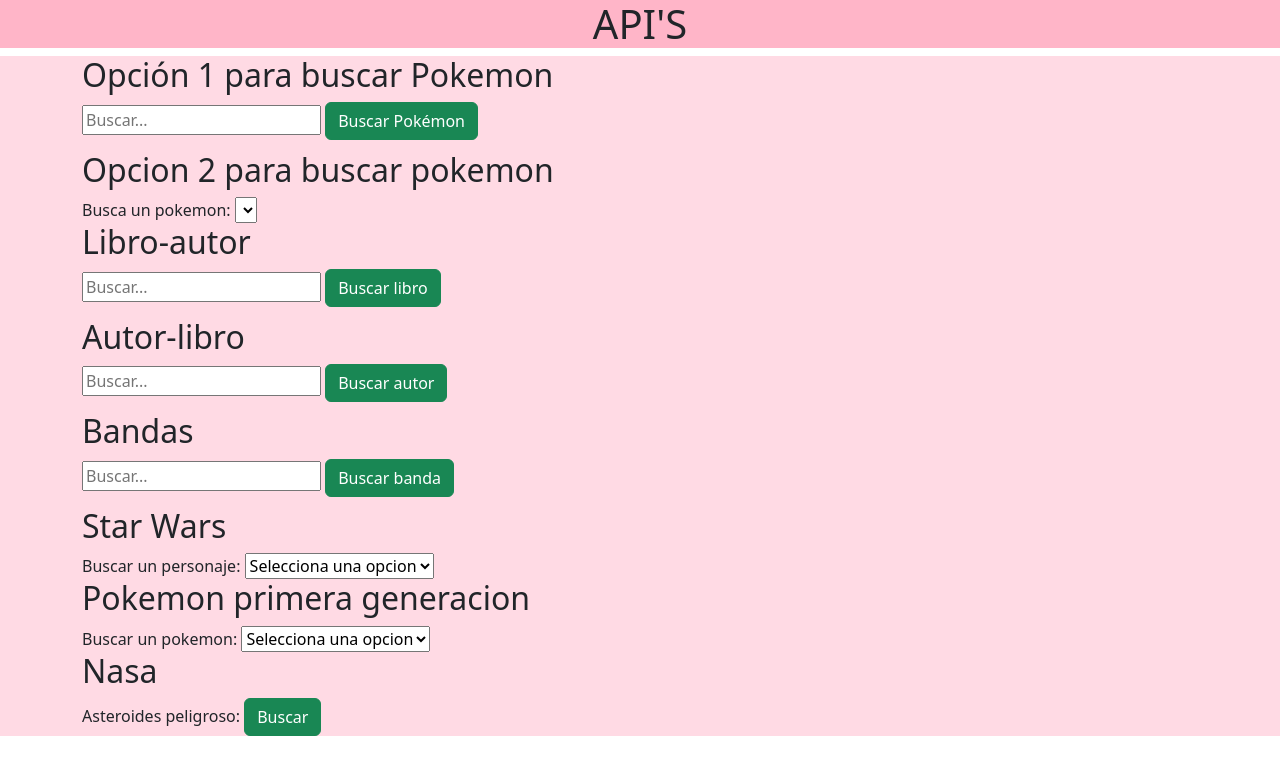
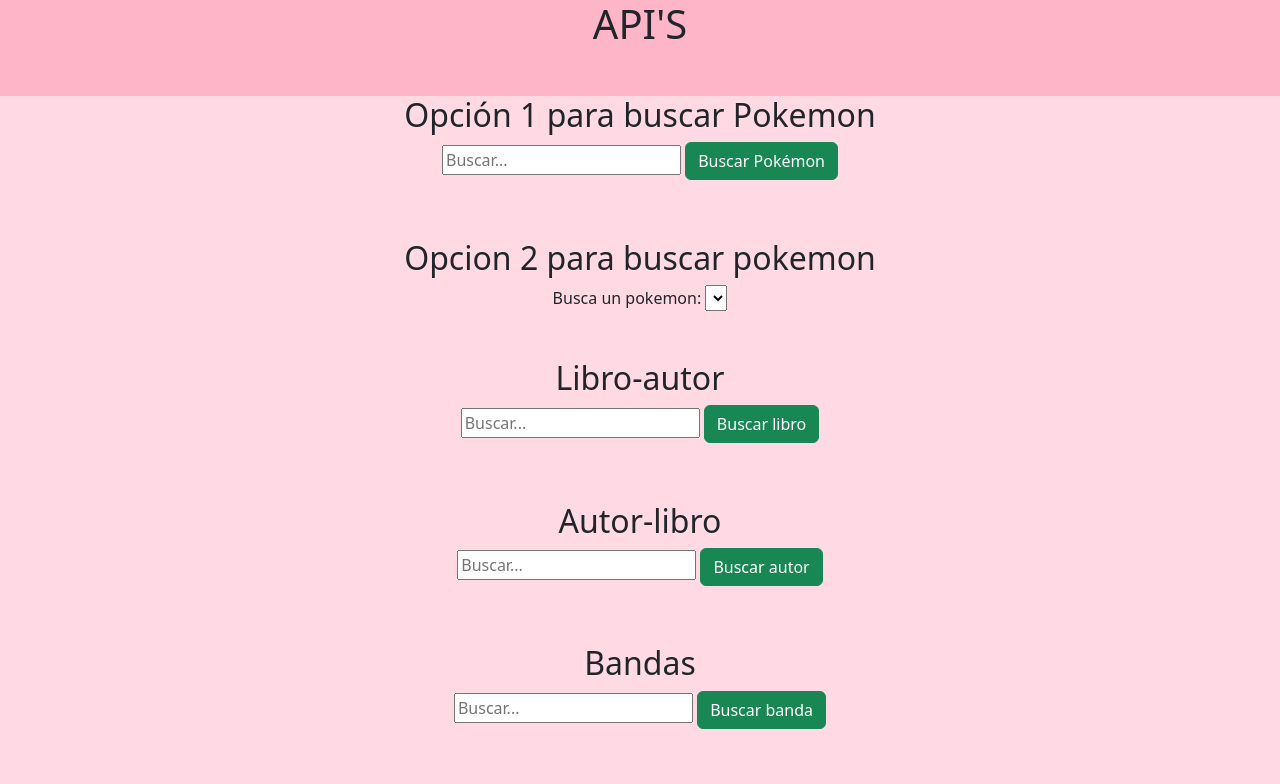
Before and after one commit to katinavalle9/async_Jsa_Valle, a plain HTML site: page index.html in a window 1280 px wide. Shown: the top 784 px of the page. Drawn offline with nearby package versions, Linux system fonts and the light colour scheme; no server answers.

Commit message:
Eliminar y ordenar

```diff
--- a/index.html
+++ b/index.html
@@ -10,15 +10,15 @@
     <title>Document</title>
 </head>
 
-<body>
+<body class="bg-secundary">
     <!-- pokemon1 -->
-    <nav class="bg-secundary">
+    <nav>
         <h1 class="text-center">API'S</h1>
     </nav>
     <main class="bg-primary">
-        <section class="container">
+        <section class="container text-center">
             <!-- pokemon1 -->
-            <div class="row">
+            <div class="row my-5">
                 <h2>Opción 1 para buscar Pokemon</h2>
                 <div class="col-12" id="pokemones">
                     <input type="search" id="buscarPokemon" class="mb-3" placeholder="Buscar...">
@@ -26,7 +26,7 @@
                 </div>
             </div>
             <!-- pokemon2 -->
-            <div class="row">
+            <div class="row my-5">
                 <h2>Opcion 2 para buscar pokemon</h2>
                 <div class="col-12">
                     <label for="">Busca un pokemon:</label>
@@ -37,14 +37,14 @@
                 </div>
             </div>
             <!-- buscar libro-autor -->
-            <div class="row">
+            <div class="row my-5">
                 <h2>Libro-autor</h2>
                 <div class="col-12">
                     <input type="search" id="buscarLibro" class="mb-3" placeholder="Buscar...">
                     <button id="btnBuscar" class="btn btn-success">Buscar libro</button>
                 </div>
             </div>
-            <div class="row">
+            <div class="row my-5">
                 <h2>Autor-libro</h2>
                 <div class="col-12">
                     <input type="search" id="buscarAutor" class="mb-3" placeholder="Buscar...">
@@ -52,7 +52,7 @@
                 </div>
             </div>
             <!-- banda -->
-            <div class="row">
+            <div class="row my-5">
                 <h2>Bandas</h2>
                 <div class="col-12">
                     <input type="search" id="buscarGenero" class="mb-3" placeholder="Buscar...">
@@ -60,7 +60,7 @@
                 </div>
             </div>
             <!-- swapi -->
-            <div class="row">
+            <div class="row my-5">
                 <h2>Star Wars</h2>
                 <div class="col-12">
                     <label for="">Buscar un personaje: </label>
@@ -70,7 +70,7 @@
                 </div>
             </div>
             <!-- pokemon generacion -->
-            <div class="row">
+            <div class="row my-5">
                 <h2>Pokemon primera generacion</h2>
                 <div class="col-12">
                     <label for="">Buscar un pokemon: </label>
@@ -82,7 +82,7 @@
             <!-- nasa -->
             <div class="row">
                 <h2>Nasa</h2>
-                <div class="col-12">
+                <div class="col-12 mb-5">
                     <label for="">Asteroides peligroso: </label>
                     <button id="btnBuscarAsteroides" class="btn btn-success">Buscar</button>
                 </div>
@@ -100,7 +100,7 @@
     <script src="./js/libreryApi.js"></script>
     <script src="./js/banda.js"></script>
     <script src="./js/swapi.js"></script>
-    <script src="./js/pokeapiGeneracio.js"></script>
+    <script src="./js/pokeapiGeneracion.js"></script>
     <script src="./js/nasa.js"></script>
 </body>
 
```
Also changed, not shown: js/swapi.js (+0 -42 lines), js/pokeapiGeneracion.js (renamed from js/pokeapiGeneracio.js).
